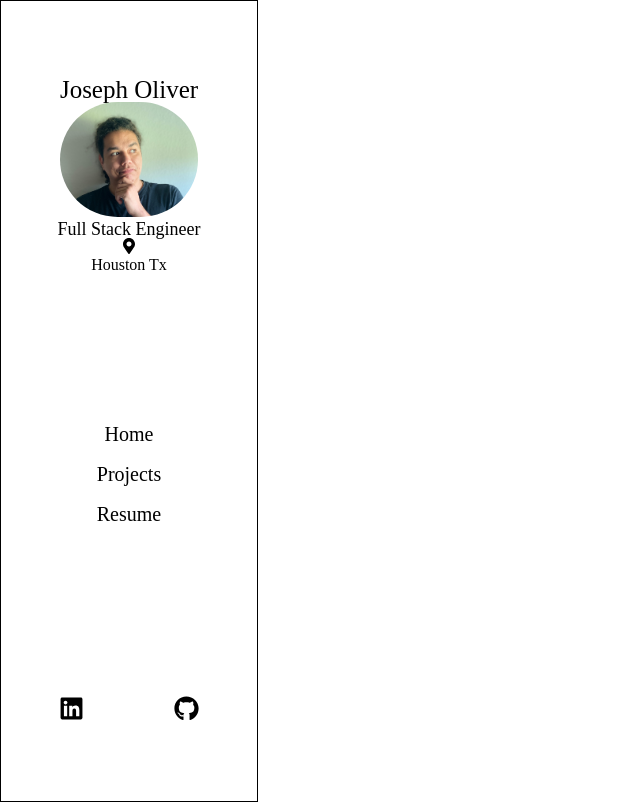
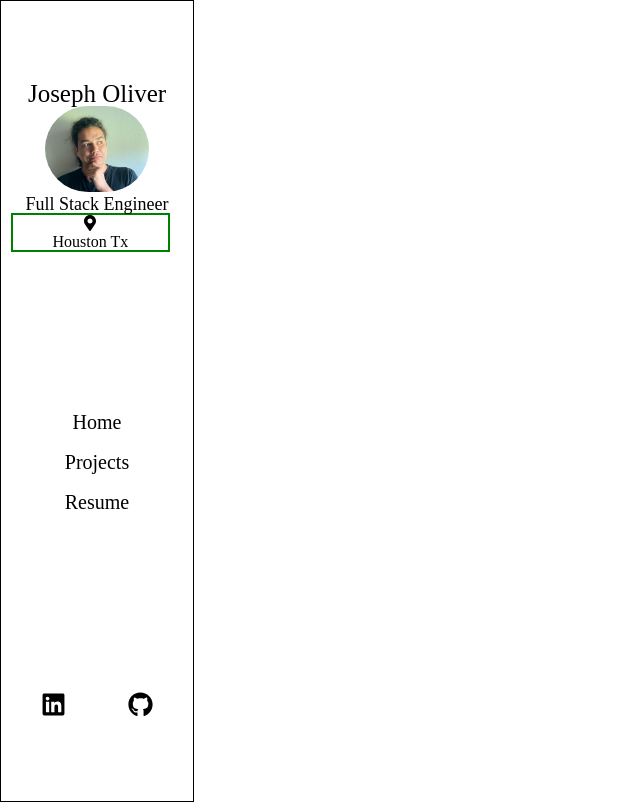
Before and after one commit to j0liver/mysite3, a React (Create React App) app: page /projects in a window 1280 px wide. Shown: the whole page, without its empty margins (0-640 px from the left). Built offline with nearby package versions, Linux system fonts and the light colour scheme.

Commit message:
fixed nav bug

```diff
--- a/src/App.css
+++ b/src/App.css
@@ -1,7 +1,7 @@
 .App {
   text-align: center;
   display: flex;
-  border-box: none;
+
 
 }
 /* http://meyerweb.com/eric/tools/css/reset/
--- a/src/App.js
+++ b/src/App.js
@@ -6,13 +6,13 @@ import { Route } from "react-router-dom";
 //components
 import SideNav from './components/SideNav';
 import Home from './components/Home';
-
+import Projects from './components/Projects'
 function App() {
   return (
     <div className="App">
       <SideNav />
       <Route exact path='/' component={Home} />
-      <Route path='projects'  />
+      <Route path='/projects' component={Projects} />
     </div>
   );
 }
--- a/src/components/Projects.css
+++ b/src/components/Projects.css
@@ -0,0 +1,3 @@
+.projects{
+    width: 80%;
+}
--- a/src/components/Projects.jsx
+++ b/src/components/Projects.jsx
@@ -1,10 +1,22 @@
 import React from 'react';
+import './Projects.css'
+
+//components
+import ProjectsCard from './ProjectsCard'
+
+//imgs
+import p1 from '../imgs/quality.png'
+
 
 const Projects = () => {
 
     return(
-        <div>
-
+        <div className='projects'>
+            {/* <h1>whywork</h1>
+            <p>please work</p>
+            <ProjectsCard data={p1}/> */}
         </div>
     )
 }
+
+export default Projects
--- a/src/components/ProjectsCard.css
+++ b/src/components/ProjectsCard.css
@@ -0,0 +1,16 @@
+.projectCard{
+    width: 20%;
+    display: flex;
+    flex-direction: column;
+    align-items: center;
+    justify-content: center;
+    border: 3px solid blueviolet;
+}
+
+.projectCard div{
+    width: 10%;
+}
+
+.projectCard img{
+    width: 100%;
+}
--- a/src/components/ProjectsCard.jsx
+++ b/src/components/ProjectsCard.jsx
@@ -1,10 +1,16 @@
 import React from 'react';
+import './ProjectsCard.css'
 
-const ProjectsCards = () => {
+const ProjectsCards = (props) => {
 
     return(
-        <section>
-
+        <section className='projectCard'>
+            <div>
+                 <img src={props.data} alt=""/>
+            </div>
+            <p>test1</p>
         </section>
     )
 }
+
+export default ProjectsCards
--- a/src/components/SideNav.css
+++ b/src/components/SideNav.css
@@ -1,6 +1,6 @@
 nav{
     height: 100vh;
-    width: 20%;
+    max-width: 15%;
     border: 1px solid black;
     display: flex;
     justify-content: center;
@@ -10,8 +10,8 @@ nav{
   }
     @media (max-width: 760px){
       nav{
-        width: 20%;
-    }
+        max-width: 25%;
+      }
   }
 
 
--- a/src/components/SideNav.jsx
+++ b/src/components/SideNav.jsx
@@ -16,15 +16,15 @@ const SideNav = () => {
                     <img src={me} alt=""/>
                 </div>
                 <h4>Full Stack Engineer</h4>
-                <div>
+                <section>
                     <FaMapMarkerAlt />
                     <h6>Houston Tx</h6>
-                </div>
+                </section>
             </section>
 
             <section className='links'>
-                <Link>Home</Link>
-                <Link>Projects</Link>
+                <Link to='/'>Home</Link>
+                <Link to='projects'>Projects</Link>
                 <Link>Resume</Link>
             </section>
 
```
